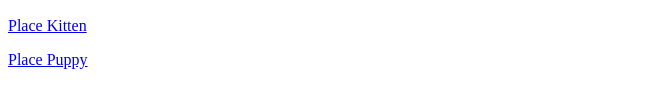
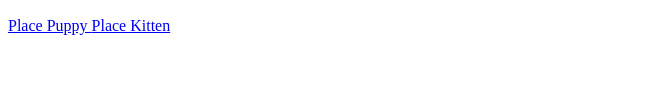
Before and after one commit to ebarroso2214/Cats-and-Dogs, a plain HTML site: page index.html in a window 1280 px wide. Shown: the part 672-780 px from the top of the page, without its empty margins (0-667 px from the left). Drawn offline with Linux system fonts and the light colour scheme.

Commit message:
update 3

```diff
--- a/index.html
+++ b/index.html
@@ -28,13 +28,13 @@
         src="http://placekitten.com/200/200"
     >
    <p>
-    <a href="http://placekitten.com">
+    <a href="http://place-puppy.com/200x200">
+        Place Puppy
+    </a>
+
+     <a href="http://placekitten.com/200/200">
         Place Kitten
-    </a>
-    </p>
-    <p>
-     <a href="http://place-puppy.com/200x200">
-        Place Puppy
+
      </a>
     </p>
      </body>
```
